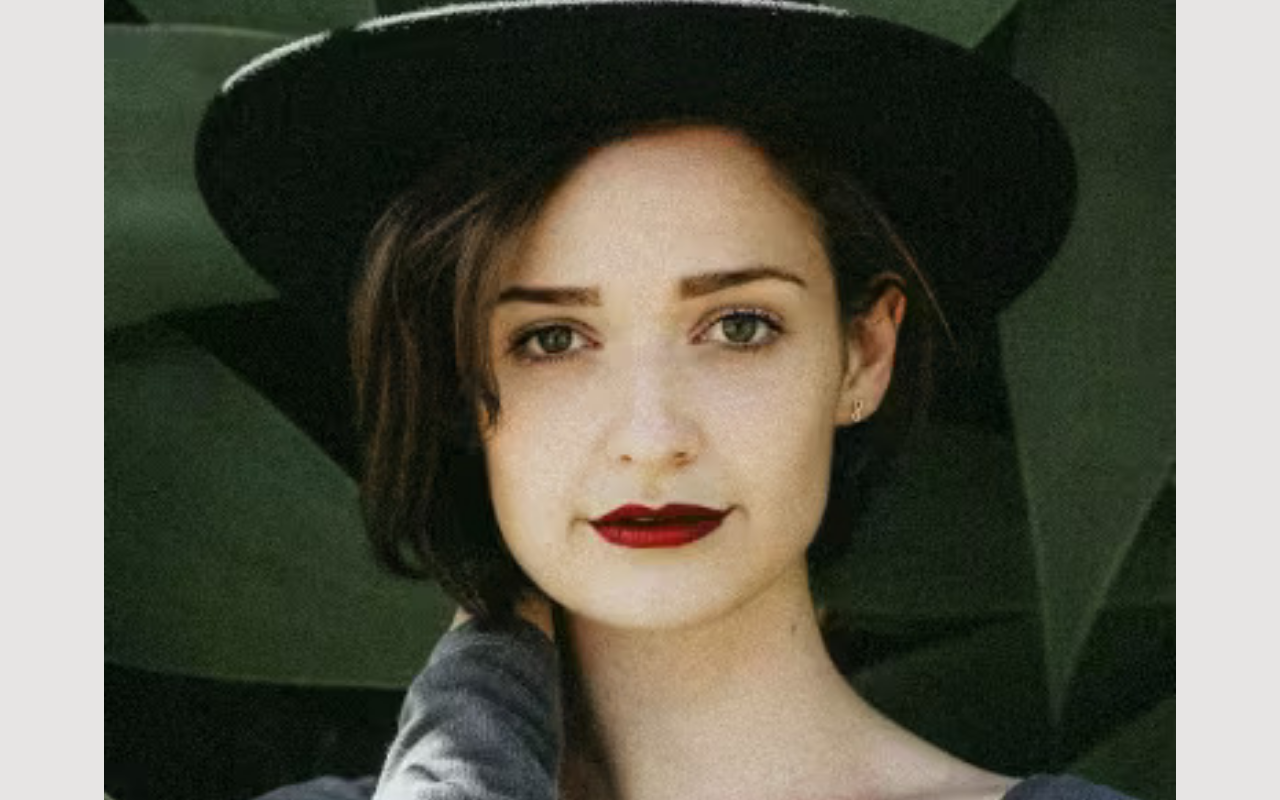
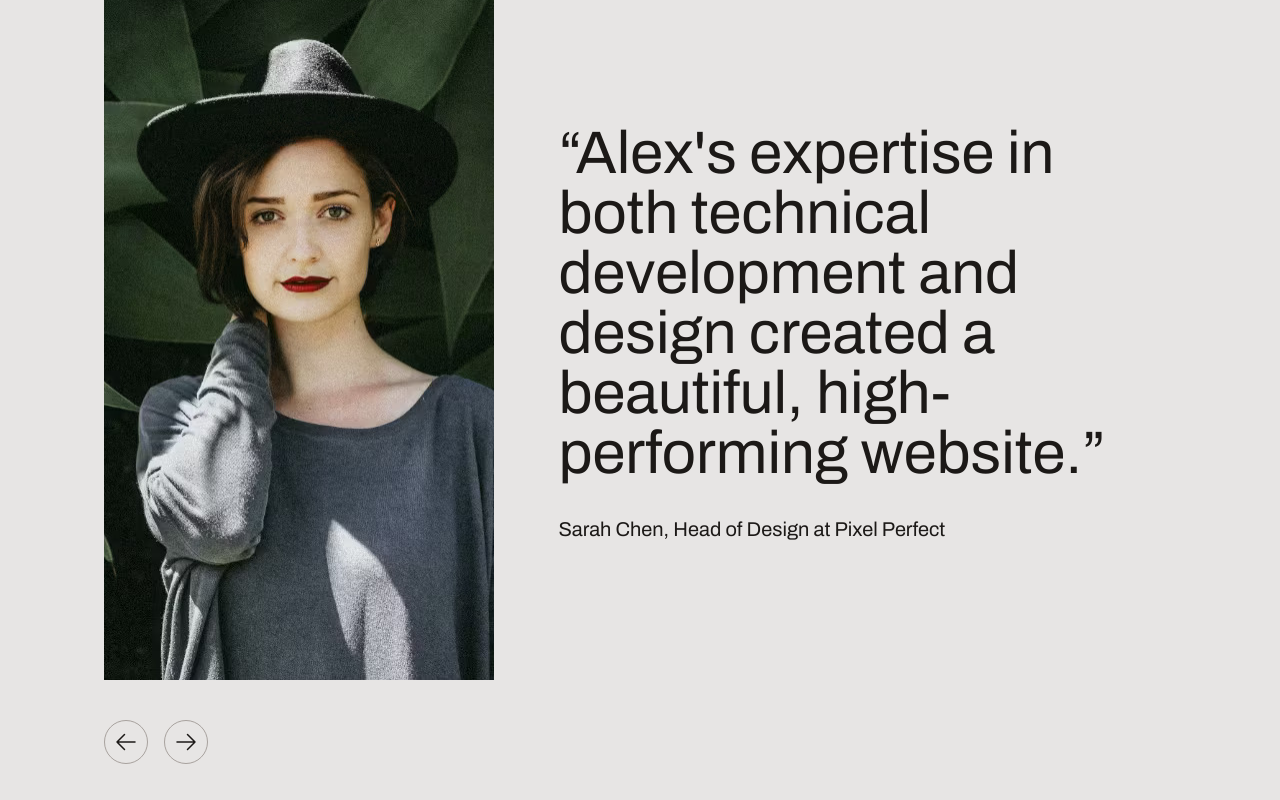
Before and after one commit to LRSORRENTI/Rustling-Oaks-Golf-Course, a Next.js app: page / in a window 1280 px wide. Shown: the part 3420-4220 px from the top of the page. Built offline with nearby package versions, Linux system fonts and the light colour scheme.

Commit message:
Added more to testimonials section

```diff
--- a/src/sections/Testimonials.tsx
+++ b/src/sections/Testimonials.tsx
@@ -44,7 +44,7 @@ const Testimonials: FC = () => {
   const testimonialIndex = 0;
 
   return ( <section className="section">
-    <h2 className="text-4xl flex flex-col overflow-hidden">
+    <h2 className="text-4xl md:text-7xl lg:text-8xl flex flex-col overflow-hidden">
       <span className="whitespace-nowrap">
         Nice words from my past clients
       </span>
@@ -55,24 +55,24 @@ const Testimonials: FC = () => {
     <div className="container">
       <div className="mt-20">
         {testimonials.map(({name, company, role, quote, image, imagePositionY}, index ) => index === testimonialIndex && (
-            <div key={name}>
-                <div className="aspect-square">
+            <div key={name} className="grid md:grid-cols-5 md:gap-8 lg:gap-16 md:items-center">
+                <div className="aspect-square md:aspect-[9/16] md:col-span-2">
                   <Image src={image} alt={name} className="object-cover size-full" style={{objectPosition: `50% ${imagePositionY * 100}%`}}/>
                 </div>
-                <blockquote>
-                  <div className="text-3xl mt-8">
+                <blockquote className="md:col-span-3">
+                  <div className="text-3xl md:text-5xl lg:text-6xl mt-8 md:mt-0">
                 <span>&ldquo;</span>
                   <span>
                     {quote}
                   </span>
                   <span>&rdquo;</span>
                   </div>
-                  <cite className="mt-4 not-italic block ">{name}, {role} at {company}</cite>
+                  <cite className="mt-4 md:mt-8 not-italic block md:text-lg lg:text-xl">{name}, {role} at {company}</cite>
                 </blockquote>
             </div>
         ))}
       </div>
-      <div className="flex gap-4 mt-6">
+      <div className="flex gap-4 mt-6 lg:mt-10">
         <button className="border border-stone-400 size-11 inline-flex items-center justify-center rounded-full">
           <svg xmlns="http://www.w3.org/2000/svg" fill="none" viewBox="0 0 24 24" strokeWidth="1.5" stroke="currentColor" className="size-6">
             <path strokeLinecap="round" strokeLinejoin="round" d="M10.5 19.5 3 12m0 0 7.5-7.5M3 12h18" />
```
